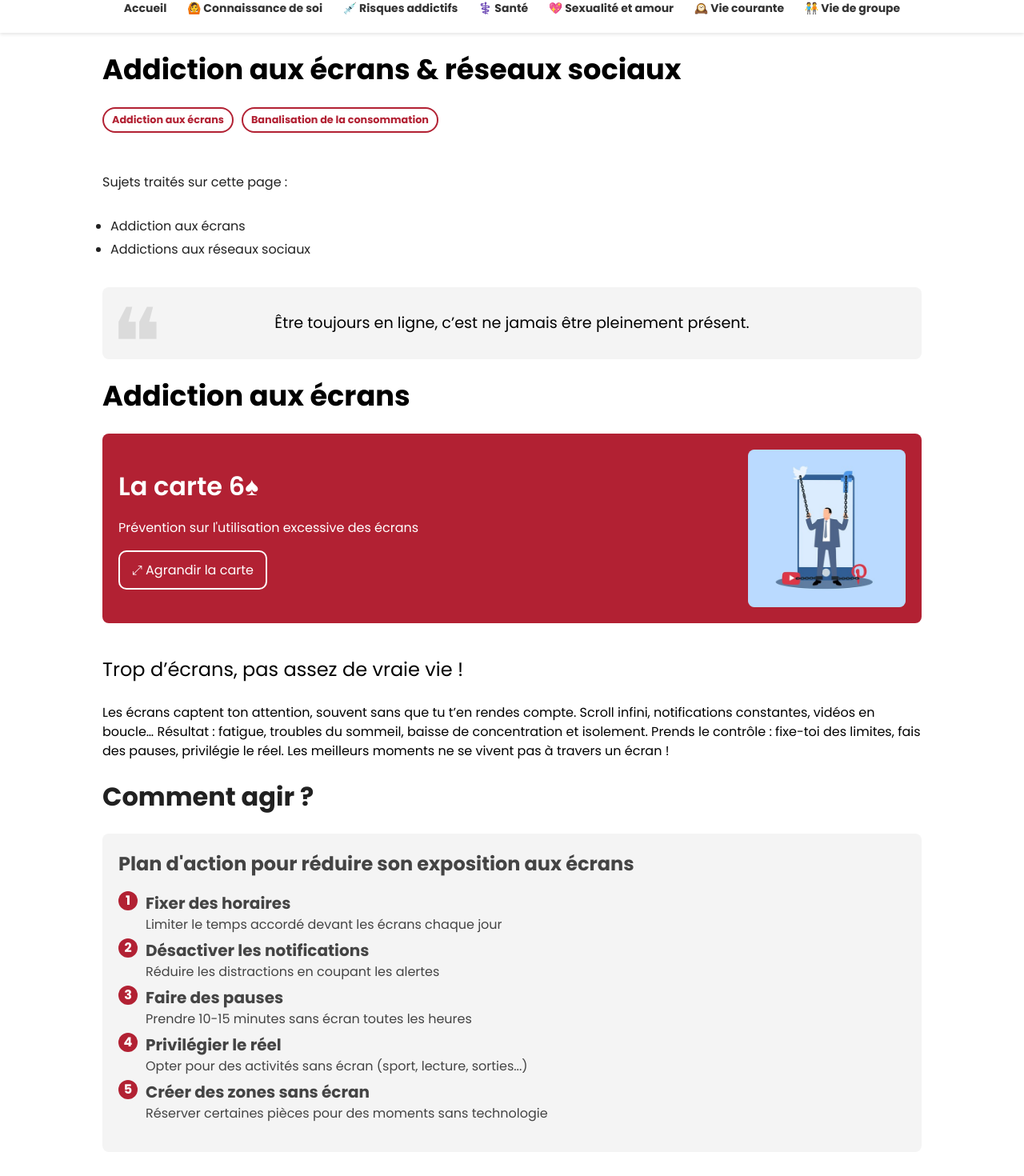
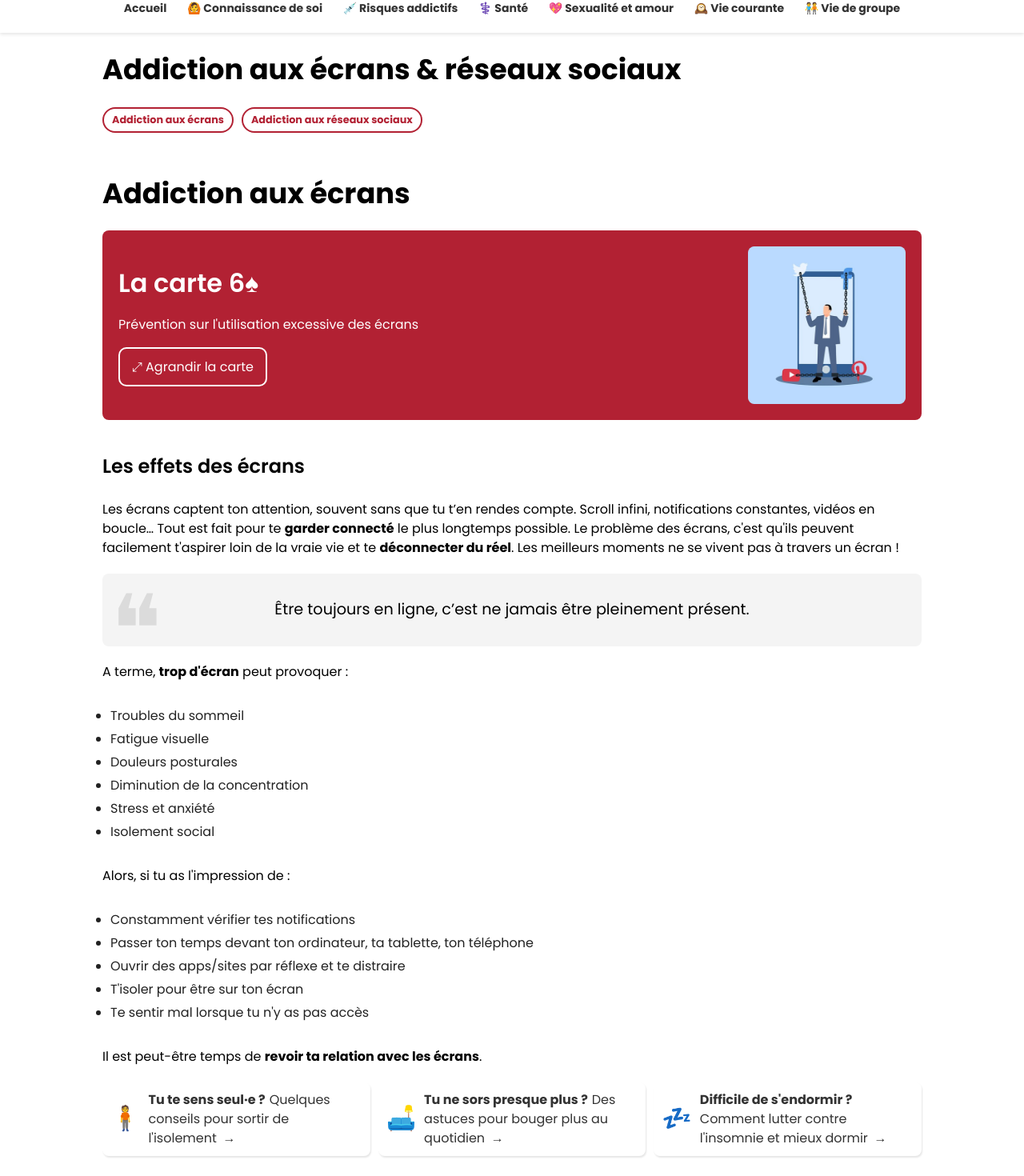
Before and after one commit to aeecleclair/safety_cards_react, a React (Vite) app in the folder front/: page /add_reseaux in a window 1280 px wide. Shown: the part 131-1601 px from the top of the page at 80% size. Built offline with nearby package versions, Linux system fonts and the light colour scheme.

Commit message:
v1.5.7.3 Ecrans&reseaux

```diff
--- a/front/src/pages/Risques-addictifs/Alcool.jsx
+++ b/front/src/pages/Risques-addictifs/Alcool.jsx
@@ -121,7 +121,7 @@ const Alcool = () => {
     "Fatigue, nausées et vertiges"
 ]} />
 
-<p className="texte">Tu ressens ces symptômes, alors que tu n'as (presque) pas bu ? Tu as peut-être été drogué·e à ton insu.</p>
+<p className="texte">Tu ressens ces symptômes, alors que tu n'as (presque) pas bu ? Tu as peut-être été <b>drogué·e à ton insu</b>.</p>
 <ExternalLinkBlock resources={resources4} />
 
       <ImageTextPopup
--- a/front/src/pages/Risques-addictifs/Ecrans-reseaux.jsx
+++ b/front/src/pages/Risques-addictifs/Ecrans-reseaux.jsx
@@ -13,8 +13,8 @@ import "../../App.css";
 const { BulletList, NumberedList, TextImageRight, Navbar, YouTubeVideo} = Components;
 
 const navLinks = [
-  { label: "Addiction aux écrans", target: "addiction" },
-  { label: "Banalisation de la consommation", target: "banalisation" }
+  { label: "Addiction aux écrans", target: "écrans" },
+  { label: "Addiction aux réseaux sociaux", target: "réseaux" }
 ];
 
 const items = [
@@ -29,21 +29,22 @@ const items = [
 
 const resources = [
   {
-    link: "https://montetasoiree.com/",
-    imageSrc: "/src/assets/monte-ta-soiree.png",
-    label: "Monte ta soirée",
-    description: "Un 1er outil pour organiser des soirées plus responsables",
+    link: "/isolement",
+    emoji: "🧍",
+    label: "Tu te sens seul·e ?",
+    description: "Quelques conseils pour sortir de l'isolement",
   },
   {
-    link: "https://pimp-my-party.fr/",
-    imageSrc: "/src/assets/pimp-my-party.png",
-    label: "Pimp my party",
-    description: "Un 2ème outil pour organiser des soirées en toute sécurité",
+    link: "/sedentarite",
+    emoji: "🛋️",
+    label: "Tu ne sors presque plus ?",
+    description: "Des astuces pour bouger plus au quotidien",
   },
   {
-    link: "https://www.alcool-info-service.fr/",
-    label: "Alcool info service",
-    description: "Un site pour s'informer sur l'alcool et ses conséquences",
+    link: "/sommeil",
+    emoji: "💤",
+    label: "Difficile de s'endormir ?",
+    description: "Comment lutter contre l'insomnie et mieux dormir",
   },
 ];
 
@@ -56,16 +57,9 @@ const Ecrans_reseaux = () => {
     <div className="page">
       <h1 className="titre">Addiction aux écrans & réseaux sociaux</h1>
       <Navbar links={navLinks} />
-      <p className="sous-titre-page">Sujets traités sur cette page :
-      </p>
 
-      <BulletList items={["Addiction aux écrans", "Addictions aux réseaux sociaux"]} />
 
-        <Quote
-          text="Être toujours en ligne, c’est ne jamais être pleinement présent."
-        />
-
-    <div id = "addiction">
+    <div id = "écrans">
       <h1 className="titre">Addiction aux écrans</h1>
     </div>
 
@@ -77,10 +71,41 @@ const Ecrans_reseaux = () => {
           textButton="⤢ Agrandir la carte"
         />
 
+
+      <p className="sous-titre-2"> Les effets des écrans</p>
+      <p className="texte"> Les écrans captent ton attention, souvent sans que tu t’en rendes compte. Scroll infini, notifications constantes, vidéos en boucle… Tout est fait pour te <b>garder connecté</b> le plus longtemps possible. Le problème des écrans, c'est qu'ils peuvent facilement t'aspirer loin de la vraie vie et te <b>déconnecter du réel</b>. Les meilleurs moments ne se vivent pas à travers un écran !</p>
+
+        <Quote
+          text="Être toujours en ligne, c’est ne jamais être pleinement présent."
+        />
+
+      <p className="texte">A terme, <b>trop d'écran</b> peut provoquer :</p>
+      <BulletList
+        items={["Troubles du sommeil",
+    "Fatigue visuelle",
+    "Douleurs posturales",
+    "Diminution de la concentration",
+    "Stress et anxiété",
+    "Isolement social"]}
+      />
+
+      <p className="texte">Alors, si tu as l'impression de :</p>
+      <BulletList
+        items={["Constamment vérifier tes notifications",
+    "Passer ton temps devant ton ordinateur, ta tablette, ton téléphone",
+    "Ouvrir des apps/sites par réflexe et te distraire",
+    "T'isoler pour être sur ton écran",
+    "Te sentir mal lorsque tu n'y as pas accès"]}
+      />
+
+      <p className="texte">Il est peut-être temps de <b>revoir ta relation avec les écrans</b>. </p>
         <div id="Plan_action"></div>
 
-      <p className="sous-titre-1"> Trop d’écrans, pas assez de vraie vie !</p>
-      <p className="texte"> Les écrans captent ton attention, souvent sans que tu t’en rendes compte. Scroll infini, notifications constantes, vidéos en boucle… Résultat : fatigue, troubles du sommeil, baisse de concentration et isolement. Prends le contrôle : fixe-toi des limites, fais des pauses, privilégie le réel. Les meilleurs moments ne se vivent pas à travers un écran !</p>
+
+
+      <ExternalLinkBlock
+        resources={resources}
+      />
 
       <h1 className="">Comment agir ?</h1>
       <ListeNumerotee
@@ -107,7 +132,7 @@ const Ecrans_reseaux = () => {
       />
       </div>
 
-
+      <div id="réseaux"></div>
       <p className="titre">Addiction aux réseaux sociaux</p>
 
 
```
